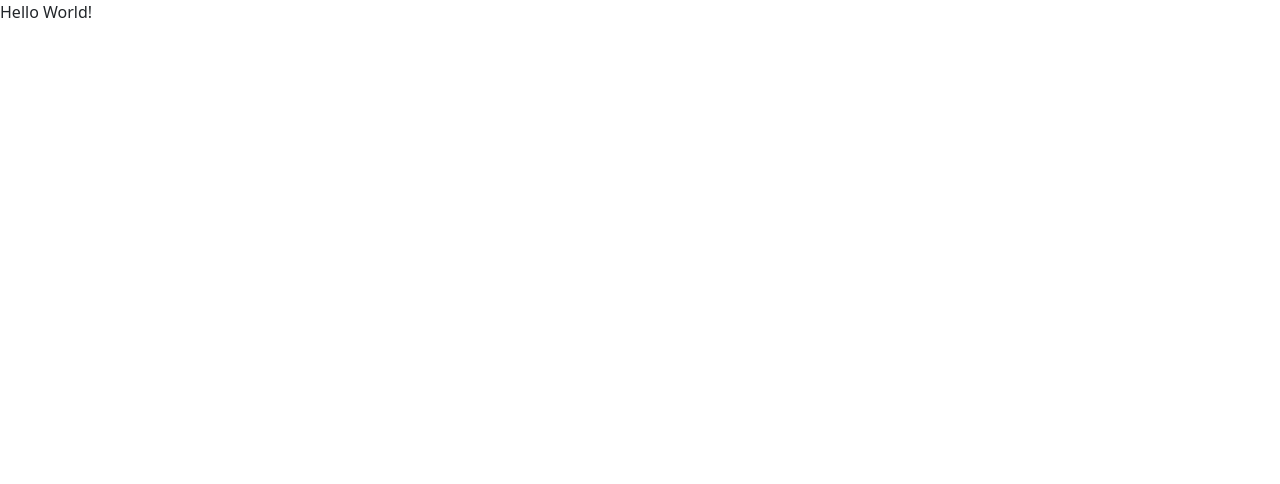
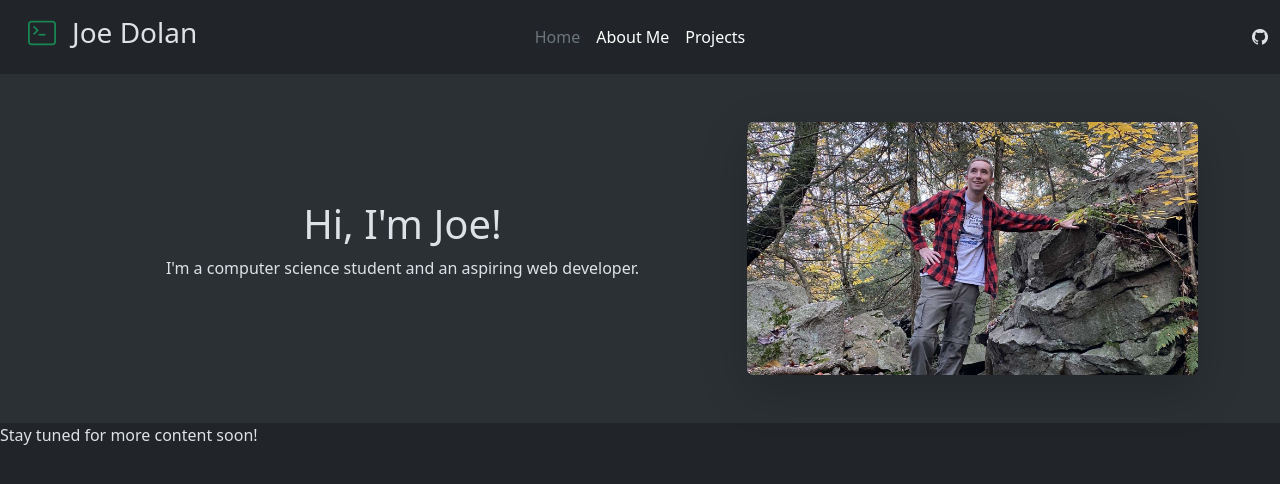
Before and after one commit to jdolan44/jdolan44.github.io, a plain HTML site: page index.html in a window 1280 px wide. Drawn offline with nearby package versions, Linux system fonts and the light colour scheme.

Commit message:
added navbar and hero

```diff
--- a/index.html
+++ b/index.html
@@ -1,11 +1,46 @@
 <!DOCTYPE html>
-<html>
+<html data-bs-theme = "dark">
   <head>
     <!--Bootstrap-->
     <link href="https://cdn.jsdelivr.net/npm/bootstrap@5.3.3/dist/css/bootstrap.min.css" rel="stylesheet" integrity="sha384-QWTKZyjpPEjISv5WaRU9OFeRpok6YctnYmDr5pNlyT2bRjXh0JMhjY6hW+ALEwIH" crossorigin="anonymous">
     <script src="https://cdn.jsdelivr.net/npm/bootstrap@5.3.3/dist/js/bootstrap.bundle.min.js" integrity="sha384-YvpcrYf0tY3lHB60NNkmXc5s9fDVZLESaAA55NDzOxhy9GkcIdslK1eN7N6jIeHz" crossorigin="anonymous"></script>
+    <link rel="stylesheet" href="https://cdn.jsdelivr.net/npm/bootstrap-icons@1.11.3/font/bootstrap-icons.min.css">
   </head>
   <body>
-    Hello World!
+    <!--Navbar-->
+    <header class="d-flex flex-wrap align-items-center justify-content-center justify-content-md-between py-3 container-xxl">
+      <div class="col-md-3 mb-2 mb-md-0">
+        <a href="#" class="d-inline-flex navbar-brand text-decoration-none">
+          <h3><i class = 'bi bi-terminal mx-3 text-success'></i>Joe Dolan</h3>
+        </a>
+      </div>
+
+      <ul class="nav col-12 col-md-auto mb-2 justify-content-center mb-md-0">
+        <li><a href="#" class="nav-link px-2 link-secondary">Home</a></li>
+        <li><a href="#" class="nav-link px-2 link-body-emphasis">About Me</a></li>
+        <li><a href="#" class="nav-link px-2 link-body-emphasis">Projects</a></li>
+      </ul>
+
+      <div class="col-md-3 text-end">
+        <a class = 'nav-link' href = 'https://github.com/jdolan44'><i class='bi bi-github navbar-nav-svg'></i></a>
+      </div>
+    </header>
+
+    <!--main content-->
+    <div class = 'p-5 bg-body-tertiary'>
+      <div class = 'container'>
+        <div class = 'row'>
+          <div class = 'col-lg-7 d-flex flex-column align-items-center justify-content-center'>
+            <h1>Hi, I'm Joe!</h1>
+            <p>I'm a computer science student and an aspiring web developer.</p>
+          </div>
+          <div class = 'col-lg-5'>
+            <img src = "hero-image.jpg" class = 'img-fluid rounded shadow-lg'/>
+          </div>
+        </div>
+      </div>
+    </div>
+
+    Stay tuned for more content soon!
   </body>
 </html>
```
Also changed, not shown: hero-image.jpg (added), 1 other file.
